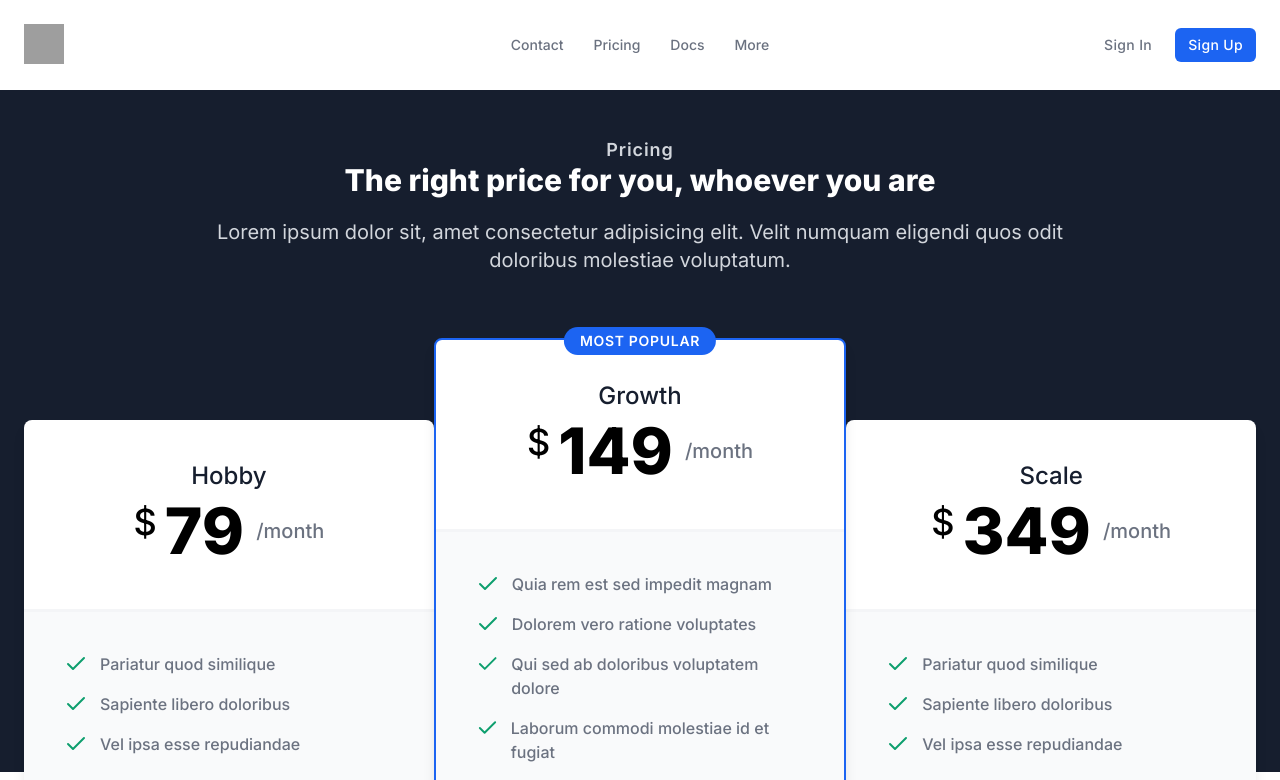
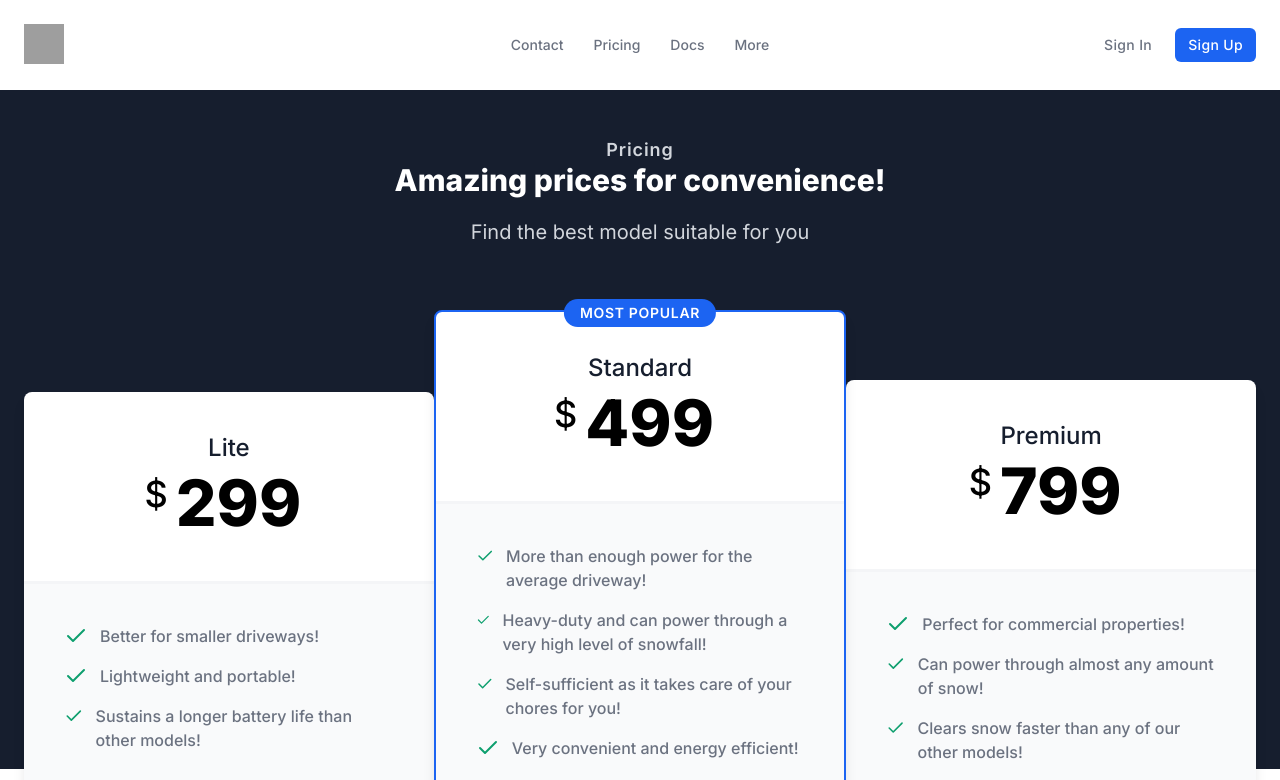
Before and after one commit to Automotize/autoplow, a React (Create React App) app in the folder client/: page /pricing in a window 1280 px wide. Shown: the top 780 px of the page. Built offline with nearby package versions, Linux system fonts and the light colour scheme; grey boxes are pictures that could not be loaded.

Commit message:
Pricing Page Complete

```diff
--- a/client/src/components/PricingSections/ComparisonTable/ComparisonTable.component.tsx
+++ b/client/src/components/PricingSections/ComparisonTable/ComparisonTable.component.tsx
@@ -23,7 +23,7 @@ const ComparisonTable = () => {
                 <div>
                   <p>
                     <span>$9</span>
-                    <span>/mo</span>
+
                   </p>
                   <p>Quis suspendisse ut fermentum neque vivamus non tellus.</p>
                   <button>Buy Basic</button>
@@ -33,7 +33,7 @@ const ComparisonTable = () => {
                 <div>
                   <p>
                     <span>$29</span>
-                    <span>/mo</span>
+
                   </p>
                   <p>Quis suspendisse ut fermentum neque vivamus non tellus.</p>
                   <button>Buy Essential</button>
@@ -43,7 +43,7 @@ const ComparisonTable = () => {
                 <div>
                   <p>
                     <span>$59</span>
-                    <span>/mo</span>
+
                   </p>
                   <p>Quis suspendisse ut fermentum neque vivamus non tellus.</p>
                   <button>Buy Premium</button>
--- a/client/src/components/PricingSections/ThreeTiers/ThreeTiers.component.tsx
+++ b/client/src/components/PricingSections/ThreeTiers/ThreeTiers.component.tsx
@@ -16,7 +16,6 @@ const ThreeTiers: React.FC<Props> = ({
   tier1,
   tier2,
   tier3,
-  interval,
   color,
 }) => {
   return (
@@ -66,7 +65,7 @@ const ThreeTiers: React.FC<Props> = ({
                 {tier1.price}
 
                 <span className="pricing-sections-three-tiers__interval">
-                  /{interval}
+
                 </span>
               </h1>
             </div>
@@ -120,7 +119,7 @@ const ThreeTiers: React.FC<Props> = ({
                 <span className="pricing-sections-three-tiers__sign">$</span>
                 {tier2.price}
                 <span className="pricing-sections-three-tiers__interval">
-                  /{interval}
+
                 </span>
               </h1>
             </div>
@@ -167,7 +166,7 @@ const ThreeTiers: React.FC<Props> = ({
                 <span className="pricing-sections-three-tiers__sign">$</span>
                 {tier3.price}
                 <span className="pricing-sections-three-tiers__interval">
-                  /{interval}
+
                 </span>
               </h1>
             </div>
--- a/client/src/pages/PricingPage/PricingPage.component.tsx
+++ b/client/src/pages/PricingPage/PricingPage.component.tsx
@@ -7,71 +7,71 @@ const PricingPage = () => {
     <ThreeTiers
       color="blue"
       title="Pricing"
-      subTitle="The right price for you, whoever you are"
-      description="Lorem ipsum dolor sit, amet consectetur adipisicing elit. Velit numquam eligendi quos odit doloribus molestiae voluptatum."
-      interval="month"
+      subTitle="Amazing prices for convenience!"
+      description="Find the best model suitable for you"
+      interval=""
       tier1={{
-        title: 'Hobby',
-        price: 79,
-        buttonText: 'Start your trial',
+        title: 'Lite',
+        price: 299,
+        buttonText: 'Order Now',
         features: [
           {
             id: '1',
-            text: 'Pariatur quod similique',
+            text: 'Better for smaller driveways!',
           },
           {
             id: '2',
-            text: 'Sapiente libero doloribus',
+            text: 'Lightweight and portable!',
           },
           {
             id: '3',
-            text: 'Vel ipsa esse repudiandae',
+            text: 'Sustains a longer battery life than other models!',
           },
         ],
       }}
       tier2={{
-        title: 'Growth',
-        price: 149,
-        buttonText: 'Start your trial',
+        title: 'Standard',
+        price: 499,
+        buttonText: 'Order Now',
         features: [
           {
             id: '1',
-            text: 'Quia rem est sed impedit magnam',
+            text: 'More than enough power for the average driveway!',
           },
           {
             id: '2',
-            text: 'Dolorem vero ratione voluptates',
+            text: 'Heavy-duty and can power through a very high level of snowfall!',
           },
           {
             id: '3',
-            text: 'Qui sed ab doloribus voluptatem dolore',
+            text: 'Self-sufficient as it takes care of your chores for you!',
           },
           {
             id: '4',
-            text: 'Laborum commodi molestiae id et fugiat',
+            text: 'Very convenient and energy efficient!',
           },
           {
             id: '5',
-            text: 'Nam ut ipsa nesciunt culpa modi dolor',
+            text: 'Very little maintenance required, it takes care of you!',
           },
         ],
       }}
       tier3={{
-        title: 'Scale',
-        price: 349,
-        buttonText: 'Start your trial',
+        title: 'Premium',
+        price: 799,
+        buttonText: 'Order Now',
         features: [
           {
             id: '1',
-            text: 'Pariatur quod similique',
+            text: 'Perfect for commercial properties!',
           },
           {
             id: '2',
-            text: 'Sapiente libero doloribus',
+            text: 'Can power through almost any amount of snow!',
           },
           {
             id: '3',
-            text: 'Vel ipsa esse repudiandae',
+            text: "Clears snow faster than any of our other models!",
           },
         ],
       }}
```
